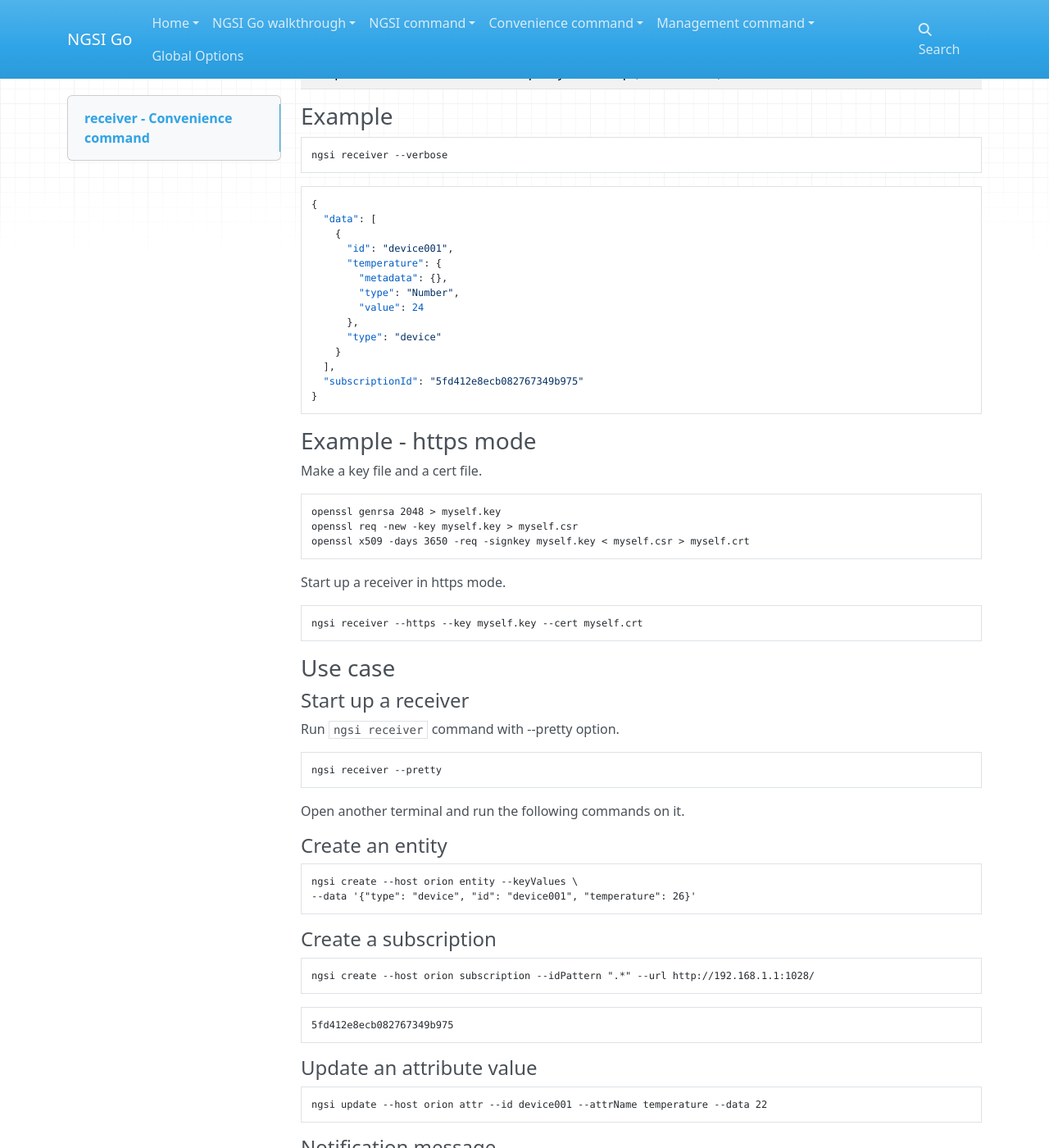
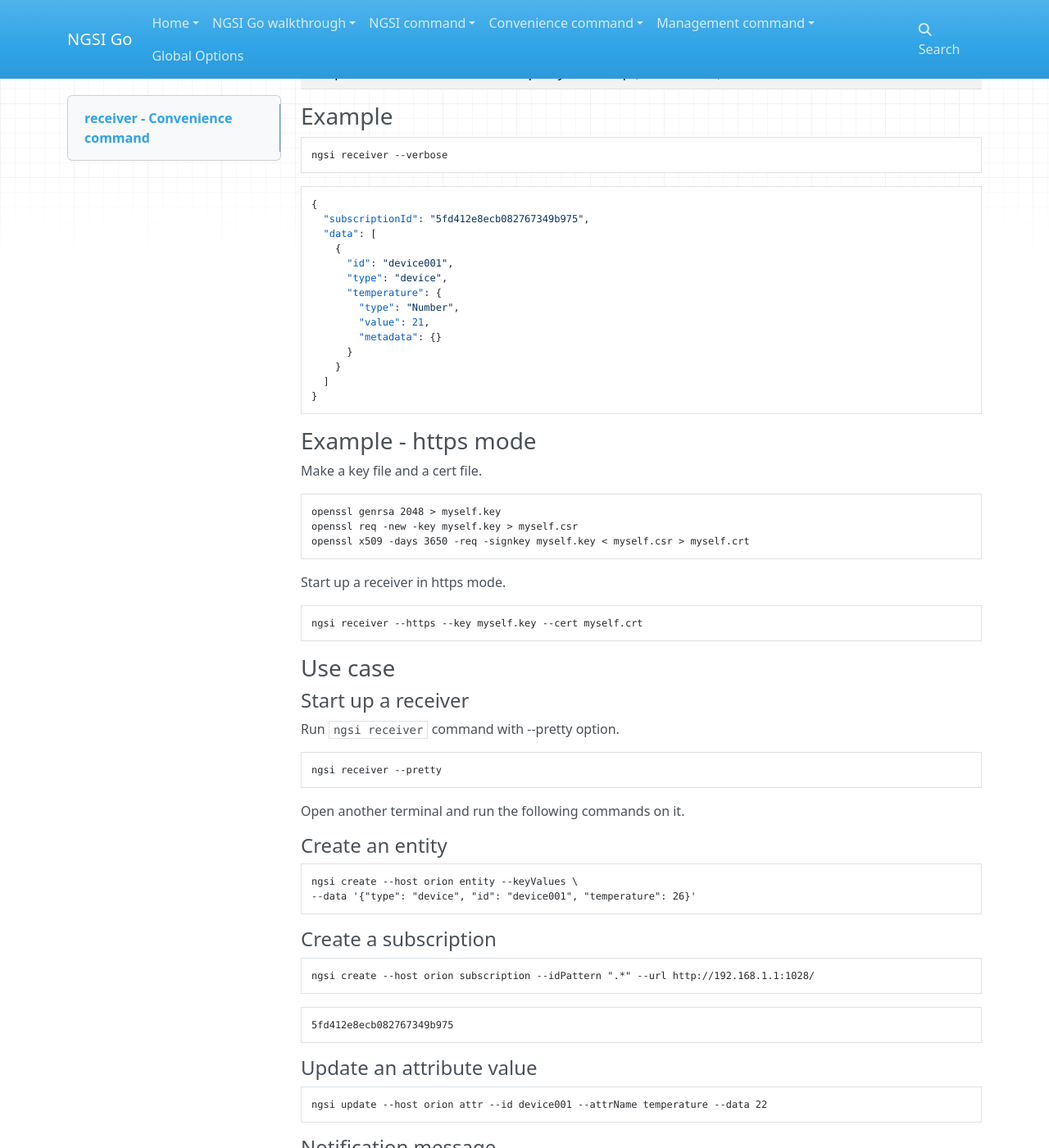
Before and after one commit to lets-fiware/ngsi-go, an MkDocs documentation site: the page built from docs/convenience/receiver.md, in a window 1280 px wide and 1400 px high, scrolled down 617 px. Shown: the whole window at 82% size. Built offline with MkDocs 1.6.1, drawn with Linux system fonts in a browser that asks for light colours; nearby versions of some CDN libraries; some of the changed text lies outside the part shown.

Commit message:
Update receiver

````diff
--- a/docs/convenience/receiver.md
+++ b/docs/convenience/receiver.md
@@ -28,18 +28,18 @@ ngsi receiver --verbose
 
 ```json
 {
+  "subscriptionId": "5fd412e8ecb082767349b975",
   "data": [
     {
       "id": "device001",
+      "type": "device",
       "temperature": {
-        "metadata": {},
         "type": "Number",
-        "value": 24
-      },
-      "type": "device"
+        "value": 21,
+        "metadata": {}
+      }
     }
-  ],
-  "subscriptionId": "5fd412e8ecb082767349b975"
+  ]
 }
 ```
 
@@ -100,18 +100,18 @@ You will find the following message on the terminal that you ran `ngsi receiver`
 
 ```json
 {
+  "subscriptionId": "5fd412e8ecb082767349b975",
   "data": [
     {
       "id": "device001",
+      "type": "device",
       "temperature": {
-        "metadata": {},
         "type": "Number",
-        "value": 22
-      },
-      "type": "device"
+        "value": 21,
+        "metadata": {}
+      }
     }
-  ],
-  "subscriptionId": "5fd412e8ecb082767349b975"
+  ]
 }
 ```
 
````
Also changed, not shown: 1 other file.
